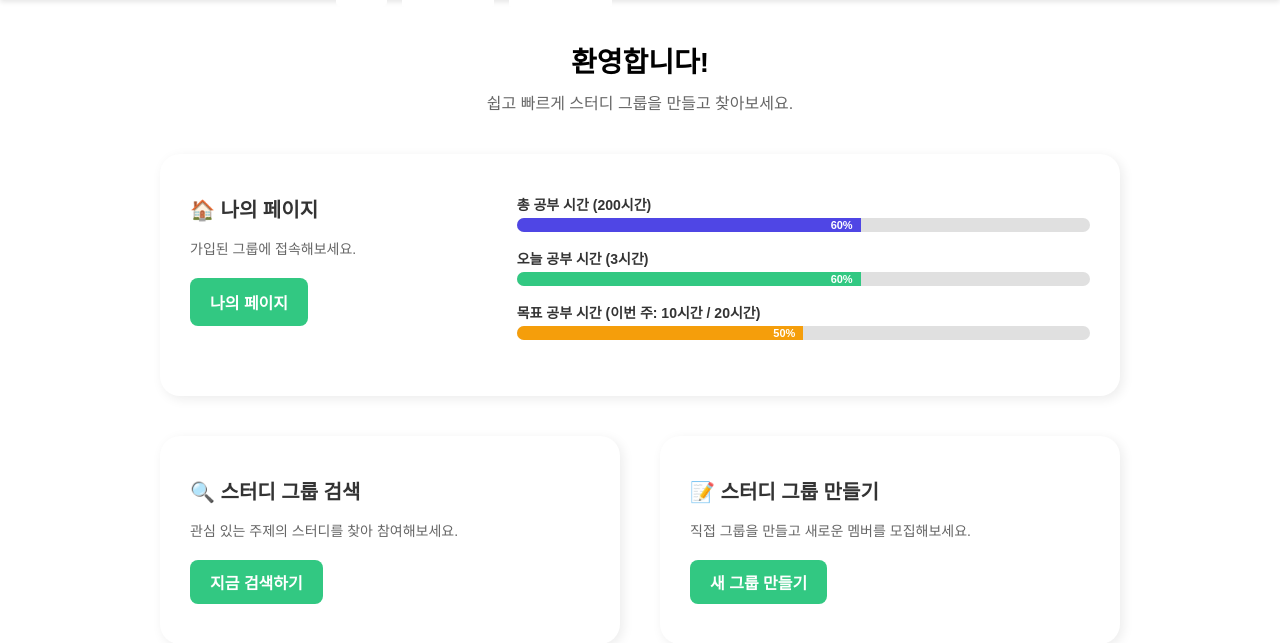
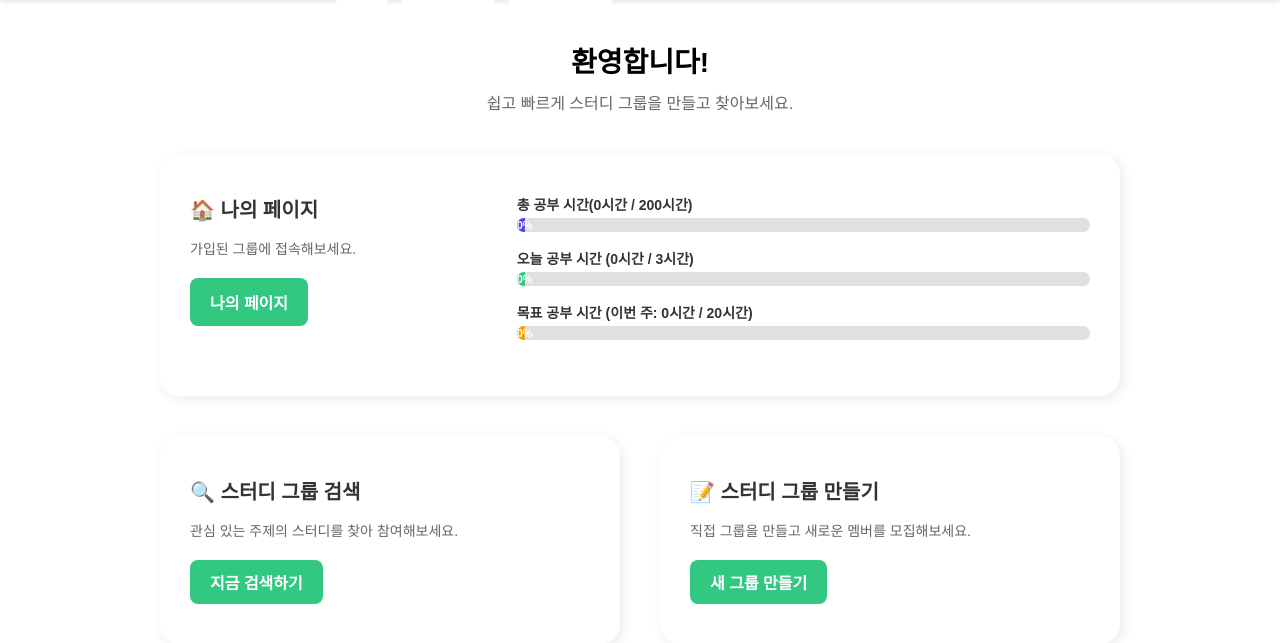
Before and after one commit to ggam9/PBL2, a Flask app: page /beginer in a window 1280 px wide. Shown: the part 60-703 px from the top of the page. Run offline with Flask 3, Linux system fonts and the light colour scheme; a user stored in the database is signed in; data comes from the database, SQL or seed files in the repository.

Commit message:
beginer.html

```diff
--- a/templates/beginer.html
+++ b/templates/beginer.html
@@ -163,19 +163,19 @@
                     <a href="/my_page" class="mypage-btn">나의 페이지</a>
                 </div>
                 <div class="study-info">
-                    <div class="progress-title">총 공부 시간 (200시간)</div>
+                    <div class="progress-title">총 공부 시간({{ total_study_time // 3600 }}시간 / {{ total_goal_hours }}시간)</div>
                     <div class="progress-bar">
-                        <div class="progress-fill bar-total" style="width: 60%;">60%</div>
+                        <div class="progress-fill bar-total" style="width: {{ total_progress }}%;">{{ total_progress|int }}%</div>
                     </div>
 
-                    <div class="progress-title">오늘 공부 시간 (3시간)</div>
+                    <div class="progress-title">오늘 공부 시간 ({{ today_study_time // 3600 }}시간 / {{ today_goal_hours }}시간)</div>
                     <div class="progress-bar">
-                        <div class="progress-fill bar-today" style="width: 60%;">60%</div>
+                        <div class="progress-fill bar-today" style="width: {{ today_progress }}%;">{{ today_progress|int }}%</div>
                     </div>
 
-                    <div class="progress-title">목표 공부 시간 (이번 주: 10시간 / 20시간)</div>
+                    <div class="progress-title">목표 공부 시간 (이번 주: {{ weekly_study_time // 3600 }}시간 / {{ weekly_goal_hours }}시간)</div>
                     <div class="progress-bar">
-                        <div class="progress-fill bar-goal" style="width: 50%;">50%</div>
+                        <div class="progress-fill bar-goal" style="width: {{ weekly_progress }}%;">{{ weekly_progress|int }}%</div>
                     </div>
                 </div>
             </div>
```
